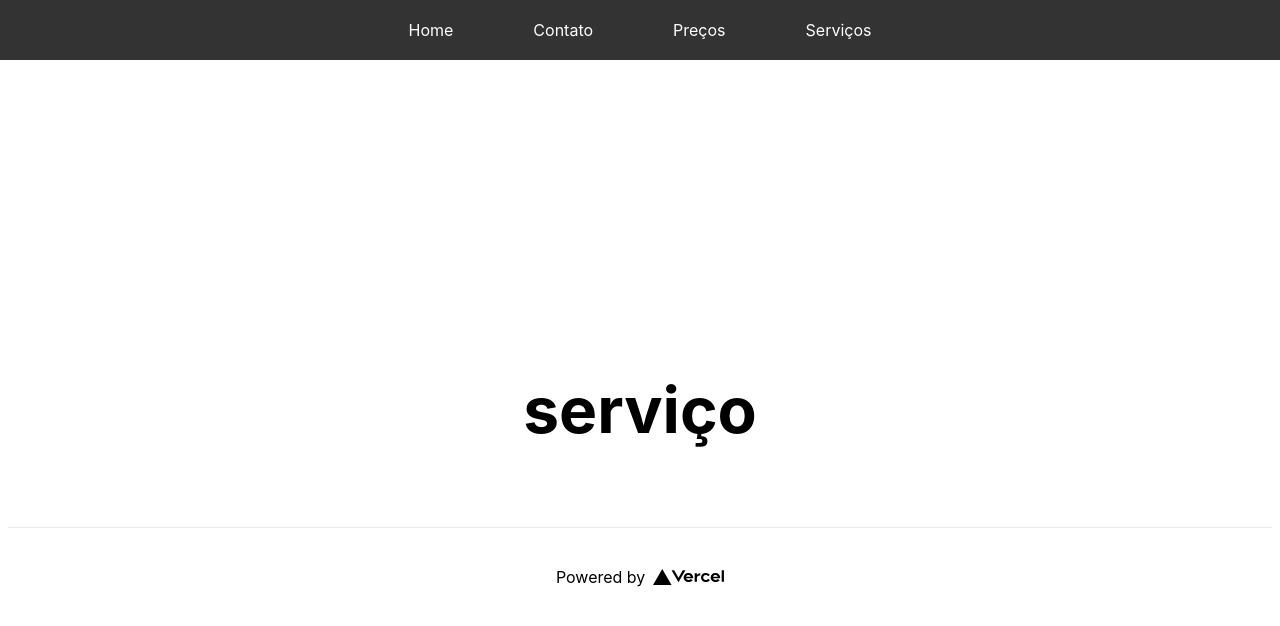
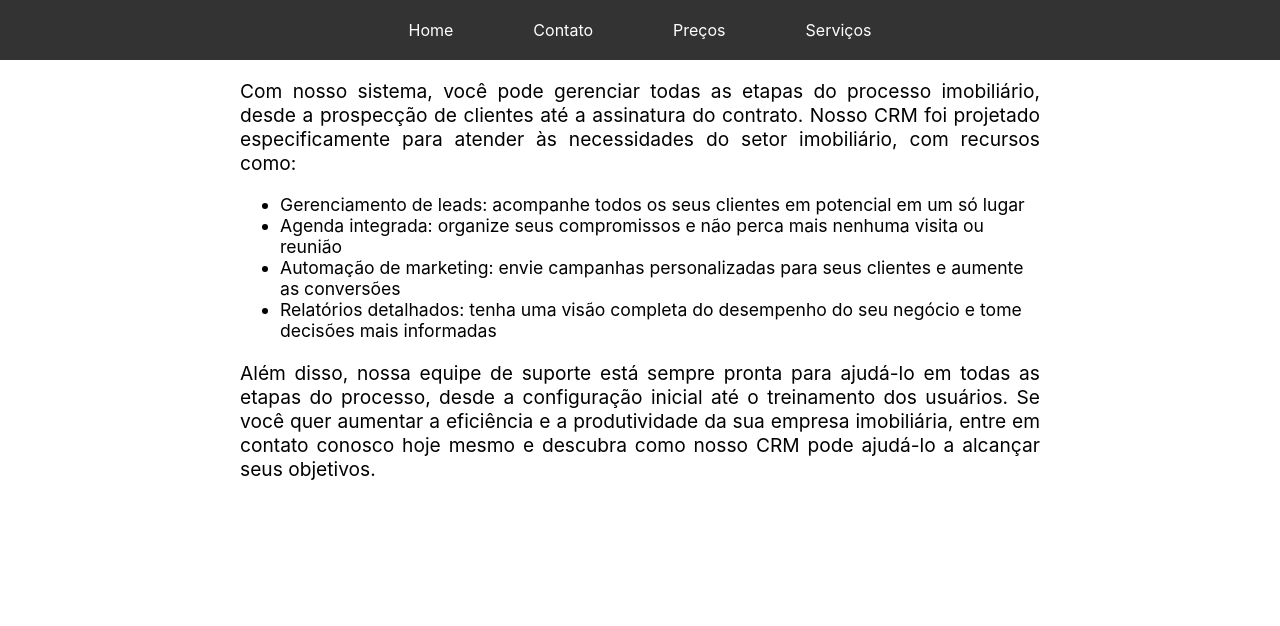
Before and after one commit to AndreFSilveira/my_site, a Next.js app: page /service in a window 1280 px wide. Shown: the top 626 px of the page. Built offline with nearby package versions, Linux system fonts and the light colour scheme.

Commit message:
Update service.js

```diff
--- a/pages/service.js
+++ b/pages/service.js
@@ -6,35 +6,24 @@ export default function Service() {
 
   return (
     <Layout>
-    <div className={styles.container}>
-      <Head>
-        <title>Service</title>
-        <link rel="icon" href="/favicon.ico" />
-      </Head>
-      <body style={{ margin: 0 }}>
-        <noscript dangerouslySetInnerHTML={{ __html: `<iframe src="https://www.googletagmanager.com/ns.html?id=GTM-WV7GHFL"
-height="0" width="0" style="display:none;visibility:hidden"></iframe>`,
-      }}
-    />
-        <main className={styles.main}>
-
-          <h1 className={styles.title}>
-            serviço
-          </h1>
-        </main>
-      </body>
-
-      <footer className={styles.footer}>
-        <a
-          href="https://vercel.com?utm_source=create-next-app&utm_medium=default-template&utm_campaign=create-next-app"
-          target="_blank"
-          rel="noopener noreferrer"
-        >
-          Powered by{' '}
-          <img src="/vercel.svg" alt="Vercel Logo" className={styles.logo} />
-        </a>
-      </footer>
-    </div>
-</Layout>
+      <head>
+        <title>CRM Imobiliário - Serviços</title>
+        <meta name="description" content="Descubra como nosso CRM pode ajudar sua empresa imobiliária a aumentar a produtividade e a eficiência!" />
+      </head>
+      <div style={{maxWidth: '800px', margin: '0 auto'}}>
+        <p style={{fontSize: '1.2rem', textAlign: 'justify'}}>
+          Com nosso sistema, você pode gerenciar todas as etapas do processo imobiliário, desde a prospecção de clientes até a assinatura do contrato. Nosso CRM foi projetado especificamente para atender às necessidades do setor imobiliário, com recursos como:
+        </p>
+        <ul>
+          <li style={{fontSize: '1.1rem'}}>Gerenciamento de leads: acompanhe todos os seus clientes em potencial em um só lugar</li>
+          <li style={{fontSize: '1.1rem'}}>Agenda integrada: organize seus compromissos e não perca mais nenhuma visita ou reunião</li>
+          <li style={{fontSize: '1.1rem'}}>Automação de marketing: envie campanhas personalizadas para seus clientes e aumente as conversões</li>
+          <li style={{fontSize: '1.1rem'}}>Relatórios detalhados: tenha uma visão completa do desempenho do seu negócio e tome decisões mais informadas</li>
+        </ul>
+        <p style={{fontSize: '1.2rem', textAlign: 'justify'}}>
+          Além disso, nossa equipe de suporte está sempre pronta para ajudá-lo em todas as etapas do processo, desde a configuração inicial até o treinamento dos usuários. Se você quer aumentar a eficiência e a produtividade da sua empresa imobiliária, entre em contato conosco hoje mesmo e descubra como nosso CRM pode ajudá-lo a alcançar seus objetivos.
+        </p>
+      </div>
+    </Layout>
   )
 }
```
